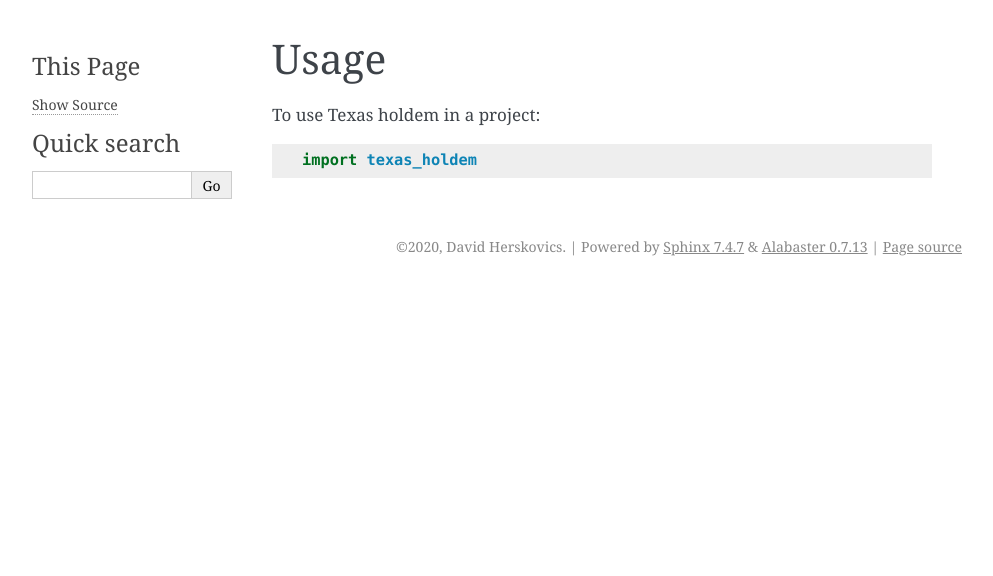
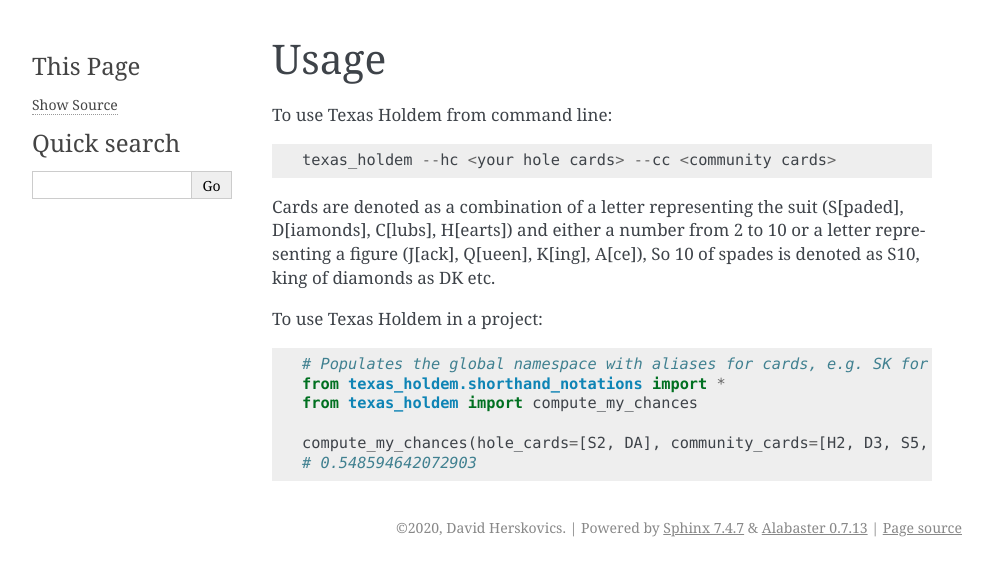
Before and after one commit to huncros/texas_holdem, a Sphinx documentation site: the page built from docs/usage.rst, in a window 1280 px wide. Shown: the top 576 px of the page, without its empty margins (148-1141 px from the left). Built offline with Sphinx 7.4.7, drawn with Linux system fonts in a browser that asks for light colours.

Commit message:
add module references

```diff
--- /dev/null
+++ b/docs/references/card.rst
@@ -0,0 +1,6 @@
+card
+====
+
+.. automodule:: texas_holdem.card
+    :members:
+    :undoc-members:
--- /dev/null
+++ b/docs/references/compare_hands.rst
@@ -0,0 +1,6 @@
+compare_hands
+=============
+
+.. automodule:: texas_holdem.compare_hands
+    :members:
+    :undoc-members:
--- /dev/null
+++ b/docs/references/evaluate_hand.rst
@@ -0,0 +1,6 @@
+evaluate_hand
+=============
+
+.. automodule:: texas_holdem.evaluate_hand
+    :members:
+    :undoc-members:
--- /dev/null
+++ b/docs/references/find_better_hole_cards.rst
@@ -0,0 +1,6 @@
+find_better_hole_cards
+======================
+
+.. automodule:: texas_holdem.find_better_hole_cards
+    :members:
+    :undoc-members:
--- /dev/null
+++ b/docs/references/my_chances.rst
@@ -0,0 +1,6 @@
+my_chances
+==========
+
+.. automodule:: texas_holdem.my_chances
+    :members:
+    :undoc-members:
--- /dev/null
+++ b/docs/references/shorthand_notations.rst
@@ -0,0 +1,6 @@
+shorthand_notations
+==================
+
+.. automodule:: texas_holdem.shorthand_notations
+    :members:
+    :undoc-members:
--- a/docs/references/texas_holdem.rst
+++ /dev/null
@@ -1,5 +0,0 @@
-texas_holdem
-============
-
-.. automodule:: texas_holdem
-    :members:
--- a/docs/usage.rst
+++ b/docs/usage.rst
@@ -2,6 +2,20 @@
 Usage
 =====
 
-To use Texas holdem in a project::
+To use Texas Holdem from command line::
 
-    import texas_holdem
+    texas_holdem --hc <your hole cards> --cc <community cards>
+
+Cards are denoted as a combination of a letter representing the suit (S[paded], D[iamonds], C[lubs],
+H[earts]) and either a number from 2 to 10 or a letter representing a figure (J[ack], Q[ueen],
+K[ing], A[ce]), So 10 of spades is denoted as S10, king of diamonds as DK etc.
+
+
+To use Texas Holdem in a project::
+
+  # Populates the global namespace with aliases for cards, e.g. SK for king of spades.
+  from texas_holdem.shorthand_notations import *
+  from texas_holdem import compute_my_chances
+
+  compute_my_chances(hole_cards=[S2, DA], community_cards=[H2, D3, S5, C9])
+  # 0.548594642072903
--- a/src/texas_holdem/__init__.py
+++ b/src/texas_holdem/__init__.py
@@ -1,4 +1,5 @@
 from texas_holdem.__version__ import version
+from texas_holdem.my_chances import compute as compute_my_chances
 
 __author__ = """David Herskovics"""
 __email__ = 'huncros@gmail.com'
```
Also changed, not shown: docs/modules.rst (added, +7 -0 lines), docs/references/index.rst (+6 -1 lines), docs/texas_holdem.rst (added, +69 -0 lines), 2 other files.
